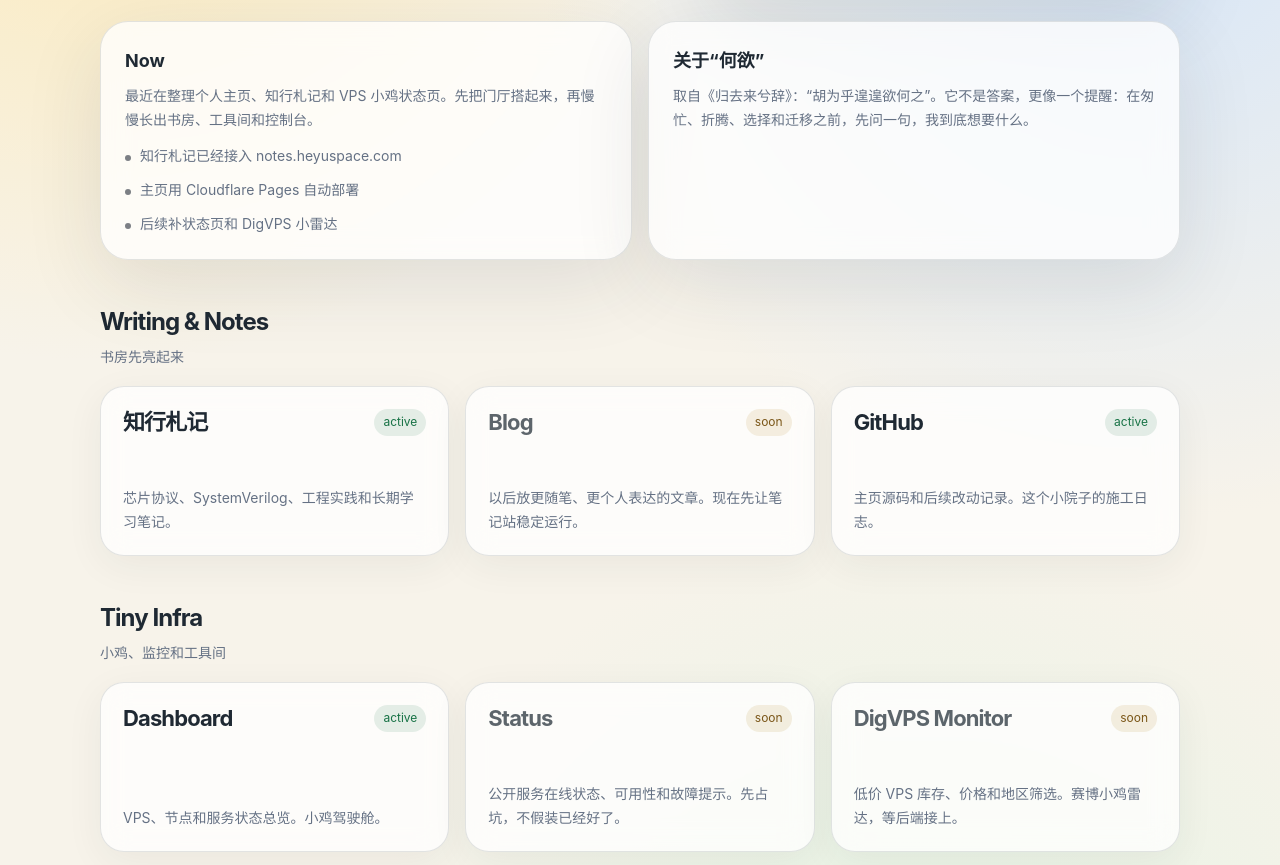
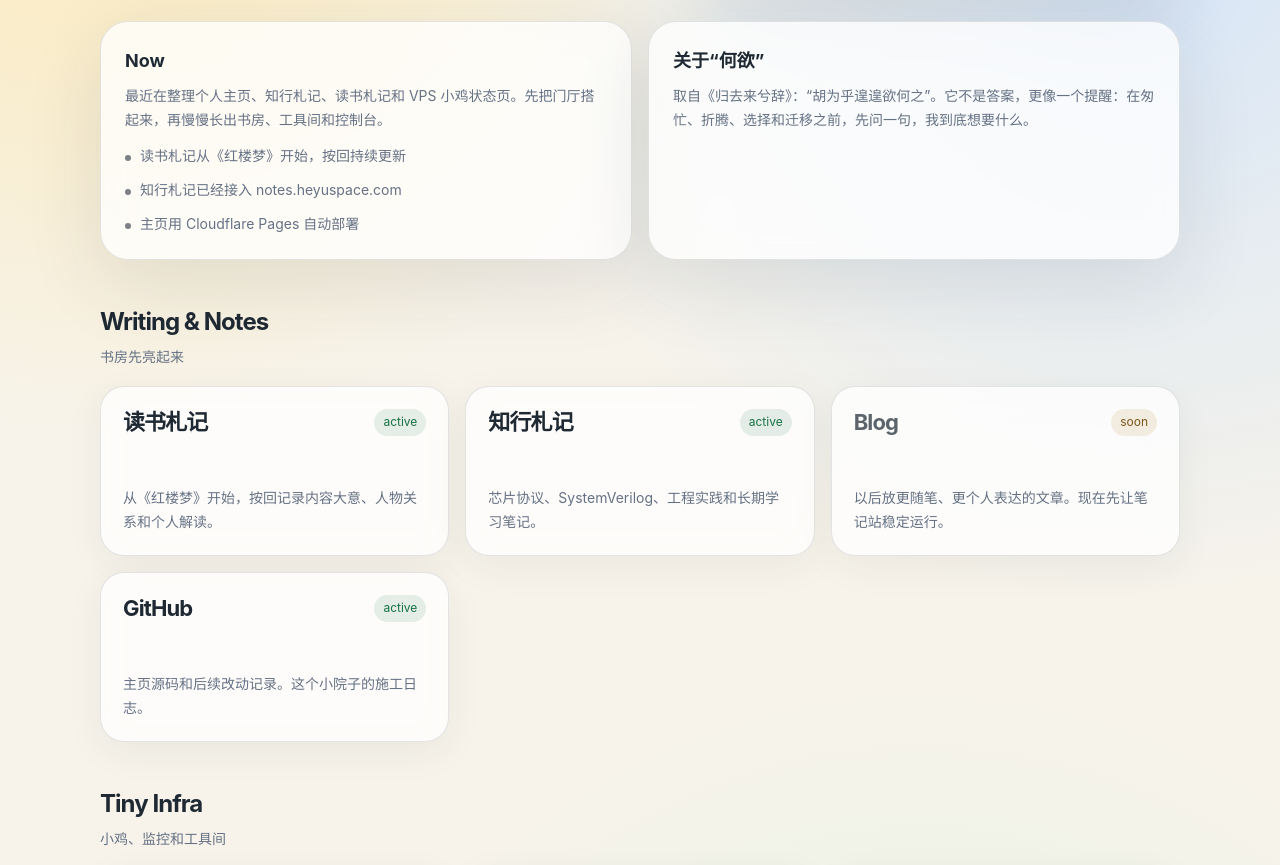
Before and after one commit to heyu6521/heyuspace-home, a plain HTML site: page index.html in a window 1280 px wide. Shown: the part 371-1236 px from the top of the page. Drawn offline with Linux system fonts and the light colour scheme.

Commit message:
Link reading notes from homepage

```diff
--- a/index.html
+++ b/index.html
@@ -3,7 +3,7 @@
 <head>
   <meta charset="utf-8" />
   <meta name="viewport" content="width=device-width, initial-scale=1" />
-  <meta name="description" content="何欲的个人空间入口：知行札记、VPS dashboard、状态页和小工具。" />
+  <meta name="description" content="何欲的个人空间入口：读书札记、知行札记、VPS dashboard、状态页和小工具。" />
   <title>何欲 · Heyu Space</title>
   <link rel="icon" href="/favicon.svg" type="image/svg+xml" />
   <style>
@@ -346,6 +346,7 @@
         <a href="#now">Now</a>
         <a href="#sites">Sites</a>
         <a href="#changelog">Changelog</a>
+        <a href="/reading.html">读书札记</a>
         <a href="https://notes.heyuspace.com">知行札记</a>
       </div>
     </nav>
@@ -368,11 +369,11 @@
       <section id="now" class="info-grid" aria-label="当前状态和何欲说明">
         <article class="panel">
           <strong>Now</strong>
-          <p>最近在整理个人主页、知行札记和 VPS 小鸡状态页。先把门厅搭起来，再慢慢长出书房、工具间和控制台。</p>
+          <p>最近在整理个人主页、知行札记、读书札记和 VPS 小鸡状态页。先把门厅搭起来，再慢慢长出书房、工具间和控制台。</p>
           <ul class="mini-list">
+            <li>读书札记从《红楼梦》开始，按回持续更新</li>
             <li>知行札记已经接入 notes.heyuspace.com</li>
             <li>主页用 Cloudflare Pages 自动部署</li>
-            <li>后续补状态页和 DigVPS 小雷达</li>
           </ul>
         </article>
         <article class="panel">
@@ -390,6 +391,14 @@
         </div>
 
         <div class="grid">
+          <a class="card" href="/reading.html">
+            <div class="card-top">
+              <strong>读书札记</strong>
+              <span class="tag live">active</span>
+            </div>
+            <span class="description">从《红楼梦》开始，按回记录内容大意、人物关系和个人解读。</span>
+          </a>
+
           <a class="card" href="https://notes.heyuspace.com">
             <div class="card-top">
               <strong>知行札记</strong>
@@ -468,6 +477,10 @@
             </li>
             <li>
               <time datetime="2026-06-22">2026-06-22</time>
+              <span>新增读书札记页面，第一部书从《红楼梦》开始。</span>
+            </li>
+            <li>
+              <time datetime="2026-06-22">2026-06-22</time>
               <span>首页增加 Now、关于“何欲”、Writing & Notes、Tiny Infra 和 soon 状态。</span>
             </li>
           </ul>
```
